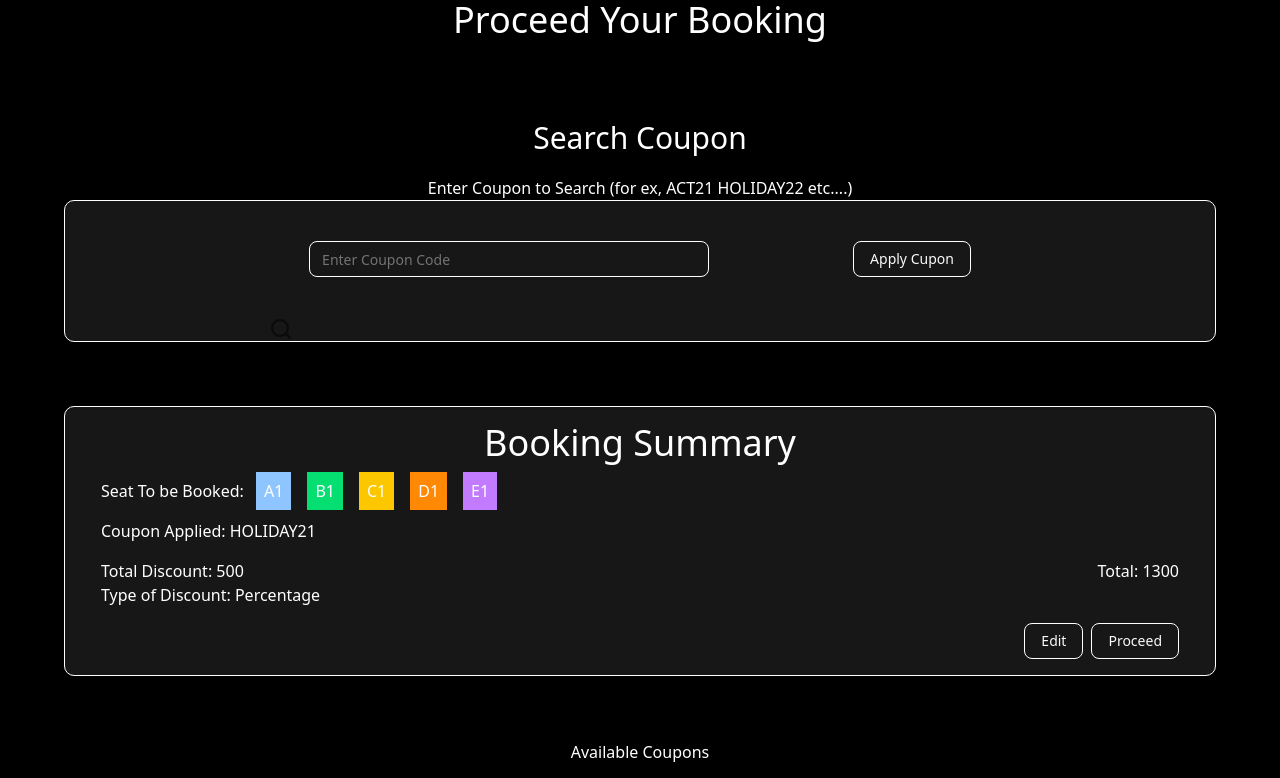
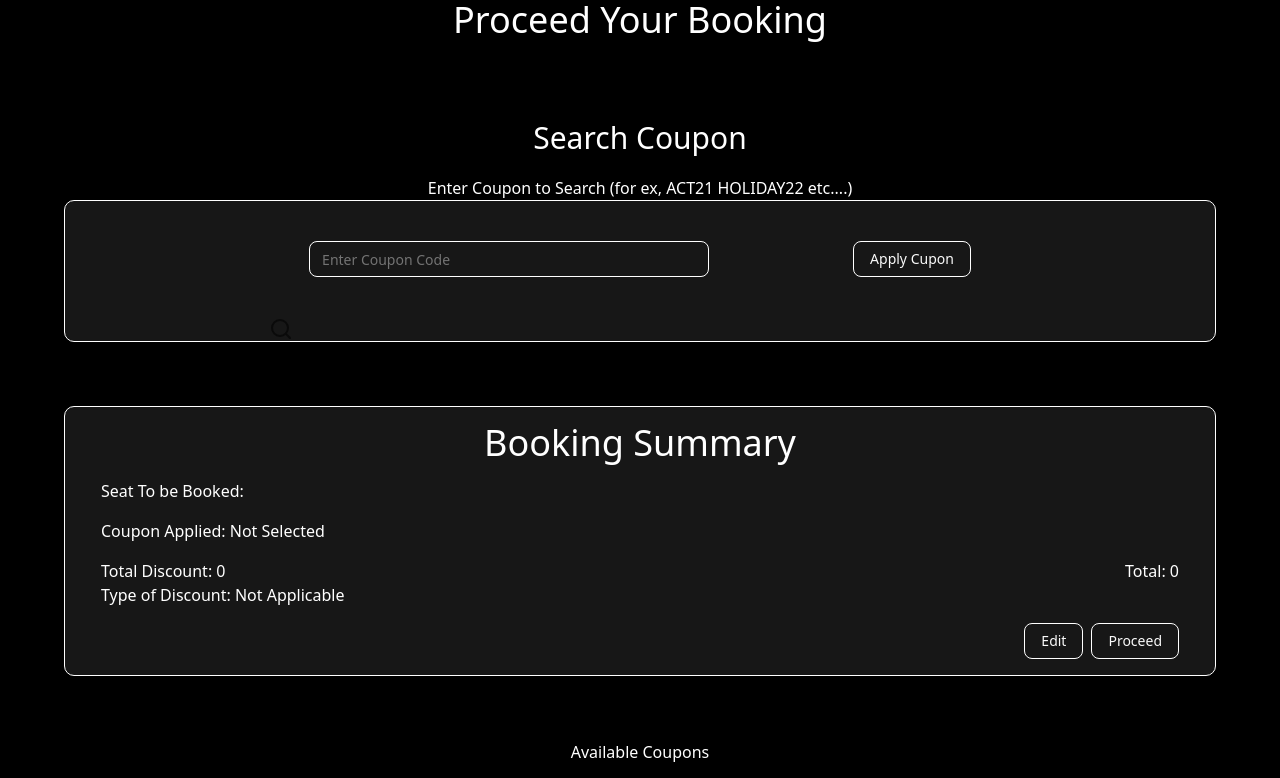
Before and after one commit to Gravity-528/TicketBookingTrain, a React app in the folder frontend/: page /BookingConfirm in a window 1280 px wide. Shown: the top 778 px of the page. Built offline with nearby package versions, Linux system fonts and the light colour scheme; the HTML template or start-up script is replaced by a standard one.

Commit message:
order summary frontend finished

```diff
--- a/frontend/src/component_item/CouponCard.tsx
+++ b/frontend/src/component_item/CouponCard.tsx
@@ -3,7 +3,7 @@ import { Button } from "@/components/ui/button"
 import { Percent } from "lucide-react"
 import { useDispatch,useSelector } from "react-redux"
 import type { RootState } from "../redux/store"
-import { SelectCoupon } from "@/redux/slice/SelectedCouponSlice"
+import { SelectCoupon ,clearCouponSelected} from "@/redux/slice/SelectedCouponSlice"
 import type { CouponAction } from "@/type/coupon/coupon"
 
 export type CouponProp={
@@ -14,10 +14,6 @@ export type CouponProp={
     expire_by: string,
     min_fare:number
 }
-
-
-
-
 
 const CouponCard = (props:CouponProp) => {
     const dispatch=useDispatch()
@@ -34,8 +30,10 @@ const CouponCard = (props:CouponProp) => {
             coupon:props,
             status:!selected
         }
-        dispatch(SelectCoupon(obj))
-        // return setSelected(prev=> !prev)
+          dispatch(SelectCoupon(obj))
+        if(selected==true){
+          dispatch(clearCouponSelected())
+        }
     }
 
     useEffect(()=>{
--- a/frontend/src/component_item/OrderSummary.tsx
+++ b/frontend/src/component_item/OrderSummary.tsx
@@ -1,5 +1,7 @@
 import { Button } from "@/components/ui/button"
 import type { CouponProp } from "./CouponCard"
+import { useSelector,useDispatch } from "react-redux"
+import type { RootState } from "@/redux/store"
 
 type seat = {
     seatId: string,
@@ -16,7 +18,18 @@ type OrderSummaryProps = {
 }
 
 const OrderSummary = ({arr}:OrderSummaryProps) => {
-    console.log(arr)
+    const dispatch=useDispatch()
+
+    const seat=useSelector(
+        (state:RootState)=> state.seatSelected.seatsSelected
+    )
+    const total=useSelector(
+        (state:RootState)=> state.seatSelected.totalPrice
+    )
+    const AppliedCoupon=useSelector(
+        (state:RootState)=> state.couponSelected.selectedCoupon
+    )
+    // console.log(arr)
     let sum=0
     const color = [{ type: "A", color: "bg-blue-300" }, { type: "B", color: "bg-green-400" },
     { type: "C", color: "bg-yellow-400" }, { type: "D", color: "bg-orange-400" },
@@ -26,21 +39,21 @@ const OrderSummary = ({arr}:OrderSummaryProps) => {
         <div className="flex flex-row justify-center mx-16">
             <div className="text-white w-500 h-auto border border-white px-5 rounded-lg bg-[var(--background-soft)]">
                 <div className="flex justify-center text-4xl m-4"><div>Booking Summary</div></div>
-                <div className="m-4">Seat To be Booked: {arr.seatBook.map((x) => {
-                    let ch=x.seatId[0]
+                <div className="m-4">Seat To be Booked: {seat.map((x) => {
+                    let ch=x.seatNo[0]
                     const val=color.find(item => item.type === ch);
                     sum=sum+x.price;
                     return (
-                        <span className={`${val?.color} m-2 w-4 h-4 p-2`}>{x.seatId}</span>
+                        <span className={`${val?.color} m-2 w-4 h-4 p-2`}>{x.seatNo}</span>
                     )
                 })}</div>
-                <div className="m-4">Coupon Applied: <span>{arr.CouponApplied.couponName}</span></div>
+                <div className="m-4">Coupon Applied: <span>{AppliedCoupon.couponName}</span></div>
                 <div className="flex flex-row justify-between m-4">
                     <div>
-                        <div>Total Discount: 500</div>
-                        <div>Type of Discount: Percentage</div>
+                        <div>Total Discount: {AppliedCoupon.discount}</div>
+                        <div>Type of Discount: {AppliedCoupon.type}</div>
                     </div>
-                    <div>Total: {sum-500}</div>
+                    <div>Total: {total-AppliedCoupon.discount}</div>
                 </div>
                 <div className="flex flex-row justify-end gap-2 m-4">
                     <div><Button className="border border-white hover:bg-white hover:text-black">Edit</Button></div>
--- a/frontend/src/component_item/SeatLayout.tsx
+++ b/frontend/src/component_item/SeatLayout.tsx
@@ -1,6 +1,10 @@
 import { Button } from '../components/ui/button'
-import { useState } from 'react'
+import { useState, useEffect } from 'react'
 import { useNavigate } from 'react-router-dom'
+import { useDispatch, useSelector } from 'react-redux'
+import type { RootState } from '@/redux/store'
+import { addSeat, removeSeat, clearState } from '@/redux/slice/SeatSlice'
+
 type SeatType = {
   seatNo: string,
   price: number,
@@ -8,8 +12,13 @@ type SeatType = {
 }
 
 const SeatLayout = () => {
-  const navigate=useNavigate()
+  const dispatch = useDispatch()
+  const navigate = useNavigate()
   const [SelectSeat, SetSelectSeat] = useState<SeatType[]>([]);
+
+  const seatSelected = useSelector(
+    (state: RootState) => state.seatSelected
+  )
 
   //-------mimick------------------------------------------------------------------------------
   let seat: SeatType[] = []
@@ -46,14 +55,25 @@ const SeatLayout = () => {
     SelectSeat.some(s => s.seatNo === seatNo)
 
   const setSeat = (obj: SeatType) => {
-    SetSelectSeat(prev =>
-      prev.some(s => s.seatNo === obj.seatNo)
-        ? prev.filter(s => s.seatNo !== obj.seatNo) // unselect
-        : [...prev, obj]                            // select
-    )
+  SetSelectSeat(prev => {
+    const isSelected = prev.some(s => s.seatNo === obj.seatNo)
+
+    if (isSelected) {
+      dispatch(removeSeat(obj))
+      return prev.filter(s => s.seatNo !== obj.seatNo)
+    } else {
+      dispatch(addSeat(obj))
+      return [...prev, obj]
+    }
+  })
 }
 
-  const Proceed=()=>{
+
+useEffect(() => {
+  dispatch(clearState())
+}, [])
+
+const Proceed = () => {
   navigate('/bookingConfirm')
 }
 
@@ -67,7 +87,7 @@ const SeatLayout = () => {
           return (
             <Button className={`bg-white text-black w-8 h-8 ${isSelected(x.seatNo)
               ? 'bg-yellow-400 hover:bg-yellow-400'
-              : 'bg-white hover:bg-green-400'} ${x.status === "available" && isSelected(x.seatNo)==false && "hover:bg-green-400"} ${x.status !== "available" && "bg-yellow-400"}`} disabled={x.status !== "available"} onClick={() => setSeat(x)}>{x.seatNo}</Button>
+              : 'bg-white hover:bg-green-400'} ${x.status === "available" && isSelected(x.seatNo) == false && "hover:bg-green-400"} ${x.status !== "available" && "bg-yellow-400"}`} disabled={x.status !== "available"} onClick={() => setSeat(x)}>{x.seatNo}</Button>
           )
         })}
       </div>
--- a/frontend/src/redux/slice/SeatSlice.ts
+++ b/frontend/src/redux/slice/SeatSlice.ts
@@ -39,3 +39,4 @@ const seatSlice=createSlice({
 })
 
 export const {addSeat,removeSeat,clearState}=seatSlice.actions
+export default seatSlice.reducer
--- a/frontend/src/redux/slice/SelectedCouponSlice.ts
+++ b/frontend/src/redux/slice/SelectedCouponSlice.ts
@@ -8,7 +8,7 @@ type CouponItem = {
     discount: number,
     type: string,
     min_fare: number,
-    expire_by:string,
+    expire_by: string,
     selected: Boolean
 }
 
@@ -24,7 +24,7 @@ const initialState: AllCoupon = {
         discount: 0,
         type: "Not Applicable",
         min_fare: 0,
-        expire_by:"",
+        expire_by: "",
         selected: false
     },
     AllCoupon: []
@@ -34,14 +34,14 @@ const SelectedCouponSlice = createSlice({
     name: "couponSelected",
     initialState,
     reducers: {
-        addCoupon:(state:AllCoupon,action:PayloadAction<CouponItem>)=>{
-           let ch=state.AllCoupon.some(item=> item.couponId===action.payload.couponId)
-           if(ch==true){return}
+        addCoupon: (state: AllCoupon, action: PayloadAction<CouponItem>) => {
+            let ch = state.AllCoupon.some(item => item.couponId === action.payload.couponId)
+            if (ch == true) { return }
 
-           state.AllCoupon.push(action.payload)
+            state.AllCoupon.push(action.payload)
         },
-        removeCoupon: (state:AllCoupon,action: PayloadAction<CouponItem>)=>{
-           state.AllCoupon=state.AllCoupon.filter(item => item.couponId!==action.payload.couponId)
+        removeCoupon: (state: AllCoupon, action: PayloadAction<CouponItem>) => {
+            state.AllCoupon = state.AllCoupon.filter(item => item.couponId !== action.payload.couponId)
         },
         SelectCoupon: (state: AllCoupon, action: PayloadAction<CouponAction>) => {
             let id = action.payload.coupon.couponId
@@ -50,17 +50,28 @@ const SelectedCouponSlice = createSlice({
             for (let i = 0; i < arr.length; i++) {
                 if (arr[i].couponId == id) {
                     arr[i].selected = action.payload.status
-                    state.selectedCoupon=arr[i]
+                    state.selectedCoupon = arr[i]
                     continue
                 }
-                else{
-                    arr[i].selected=false
+                else {
+                    arr[i].selected = false
                 }
+            }
+        },
+        clearCouponSelected:(state:AllCoupon)=>{
+            state.selectedCoupon={
+                couponId: "",
+                    couponName: "Not Selected",
+                    discount: 0,
+                    type: "Not Applicable",
+                    min_fare: 0,
+                    expire_by: "",
+                    selected: false
             }
         }
     }
 })
 
 
-export const { addCoupon,removeCoupon,SelectCoupon} = SelectedCouponSlice.actions
+export const { addCoupon, removeCoupon, SelectCoupon,clearCouponSelected } = SelectedCouponSlice.actions
 export default SelectedCouponSlice.reducer
--- a/frontend/src/redux/store.ts
+++ b/frontend/src/redux/store.ts
@@ -1,5 +1,6 @@
 import { configureStore } from "@reduxjs/toolkit"
 import SelectedCouponReducer from "./slice/SelectedCouponSlice"
+import SeatReducer from "./slice/SeatSlice"
 
 export type RootState = ReturnType<typeof store.getState>
 export type AppDispatch = typeof store.dispatch
@@ -7,6 +8,7 @@ export type AppDispatch = typeof store.dispatch
 
 export const store = configureStore({
   reducer: {
-    couponSelected: SelectedCouponReducer
+    couponSelected: SelectedCouponReducer,
+    seatSelected:SeatReducer
   }
 })
```
Lines whose indentation alone changed are shown as unchanged.
